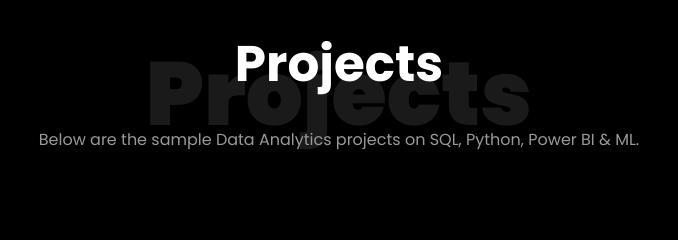
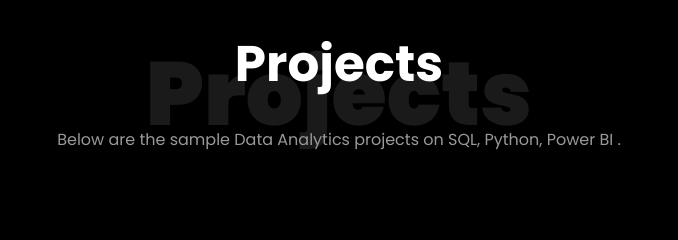
Before and after one commit to AmbarishYadav0001/AmbarishYadav0001.github.io, a plain HTML site: page index.html in a window 1280 px wide. Shown: the part 3300-3540 px from the top of the page, 301-979 px from the left. Drawn offline with Linux system fonts and the light colour scheme; animation ran at ten frames a second; files whose address does not match are found by name.

Commit message:
Update index.html

```diff
--- a/index.html
+++ b/index.html
@@ -424,7 +424,7 @@
 				<div class="col-md-7 heading-section text-center ftco-animate">
 					<h1 class="big big-2">Projects</h1>
 					<h2 class="mb-4">Projects</h2>
-					<p>Below are the sample Data Analytics projects on SQL, Python, Power BI & ML.</p>
+					<p>Below are the sample Data Analytics projects on SQL, Python, Power BI .</p>
 				</div>
 			</div>
 			<div class="row d-flex">
```
